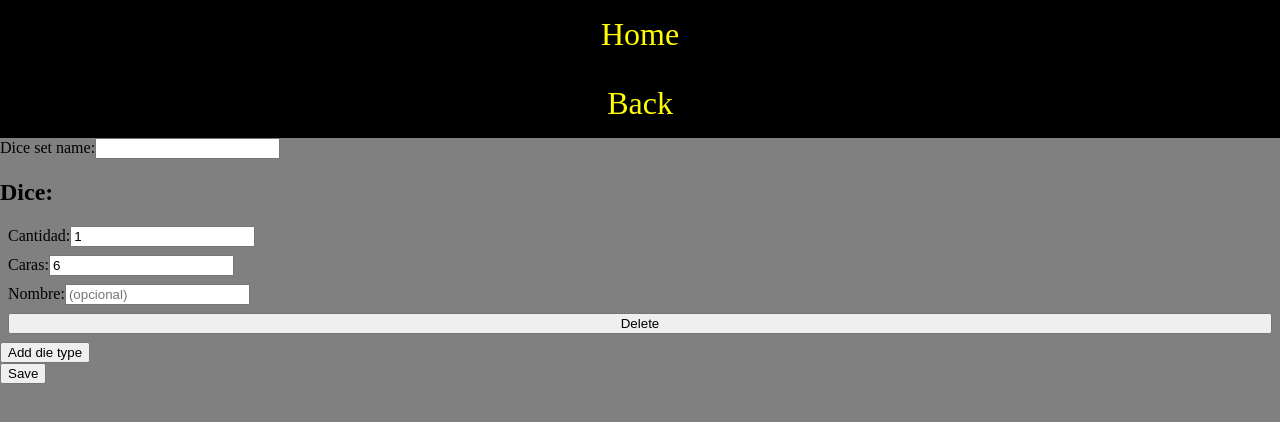
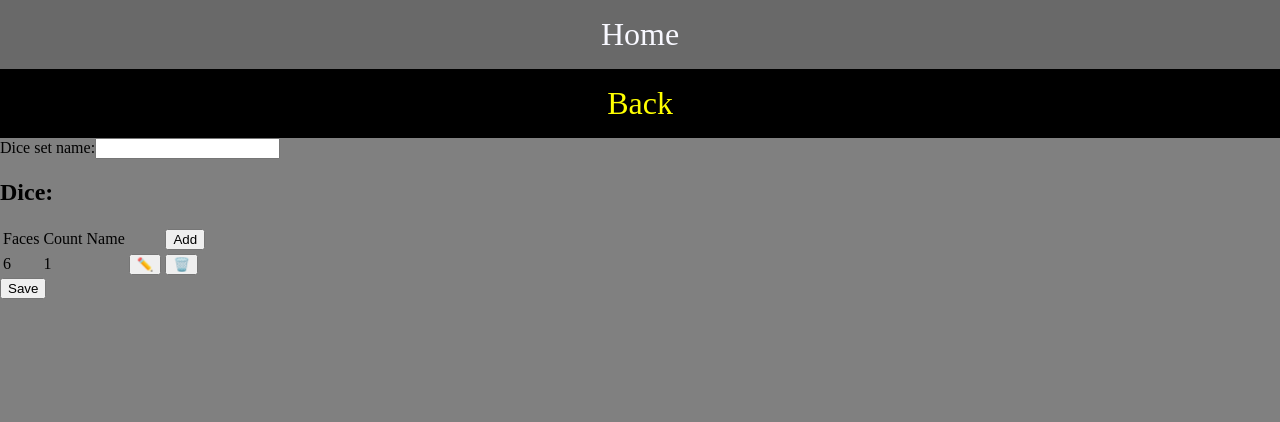
Before and after one commit to alebrozzo/timba, a SvelteKit app: page /dice/new in a window 1280 px wide. Shown: the top 422 px of the page. Built offline with nearby package versions, Linux system fonts and the light colour scheme.

Commit message:
ui refactor: different approach to UI

```diff
--- a/src/lib/diceUtils.ts
+++ b/src/lib/diceUtils.ts
@@ -2,15 +2,6 @@ import type { DiceSet, DieType } from "$lib/types"
 
 export function getDefaultDie(): DieType {
   return { faces: 6, count: 1 }
-}
-
-export function addDieType(set: DiceSet): DiceSet {
-  return { ...set, dice: [...set.dice, getDefaultDie()] }
-}
-
-export function deleteDieType(set: DiceSet, die: DieType): DiceSet {
-  //return { ...set, dice: set.dice.filter((x) => x.id !== die.id) }
-  return { ...set, dice: set.dice.filter((x) => x !== die) }
 }
 
 export function getDiceSetBySlug(sets: DiceSet[], slug: DiceSet["slug"] | DiceSet["id"]): DiceSet | null {
@@ -32,4 +23,8 @@ export function getDiceSetBySlug(sets: DiceSet[], slug: DiceSet["slug"] | DiceSe
 }
 
 export const DICE_EDIT_MODE_CHANGE_EVENT = "DiceEditModeChanged"
+export const DICE_SET_DIE_TYPE_ADD_EVENT = "DiceSetDieTypeAdd"
+export const DICE_SET_DIE_TYPE_EDIT_EVENT = "DiceSetDieTypeEdit"
+export const DICE_SET_DIE_TYPE_SAVE_EVENT = "DiceSetDieTypeSave"
+export const DICE_SET_DIE_TYPE_DELETE_EVENT = "DiceSetDieTypeDelete"
 export const DICE_SET_DELETE_EVENT = "DiceSetDeleted"
--- a/src/lib/stores/firestore.ts
+++ b/src/lib/stores/firestore.ts
@@ -48,14 +48,14 @@ const dieTypeConverter = {
   toFirestore(dieType: DieType): DocumentData {
     return { ...dieType, name: dieType.name ?? "" }
   },
-  fromFirestore(data: DocumentData): DieType {
-    return { faces: data.faces, count: data.count, name: data.name ?? "" }
+  fromFirestore(data: DocumentData, id: string): DieType {
+    return { faces: data.faces, count: data.count, name: data.name ?? "", id: id.toString() }
   },
 }
 
 const diceSetConverter = {
   toFirestore(set: DiceSet): DocumentData {
-    return { ...set, isActive: true }
+    return { ...set, dice: set.dice.map(dieTypeConverter.toFirestore), isActive: true }
   },
   fromFirestore(snapshot: QueryDocumentSnapshot<DocumentData, DocumentData>): DiceSet {
     const data = snapshot.data()
@@ -63,7 +63,7 @@ const diceSetConverter = {
       id: snapshot.id,
       name: data.name,
       slug: data.slug,
-      dice: data.dice.map(dieTypeConverter.fromFirestore),
+      dice: data.dice.map((x: DieType, ix: number) => dieTypeConverter.fromFirestore(x, ix)),
     }
   },
 }
--- a/src/routes/dice/diceSetEditor.svelte
+++ b/src/routes/dice/diceSetEditor.svelte
@@ -1,13 +1,50 @@
 <script lang="ts">
-  import { addDieType, deleteDieType } from "$lib/diceUtils"
-  import type { DiceSet } from "$lib/types"
+  import { getDefaultDie } from "$lib/diceUtils"
+  import type { DiceSet, DieType } from "$lib/types"
   import DieTypeEditor from "./dieTypeEditor.svelte"
+  import DieTypeList from "./dieTypeList.svelte"
 
   export let set: DiceSet
+  let editingDieType: DieType | null
+
+  function handleDiceSetDieTypeSave(e: CustomEvent<{ dieType: DieType }>) {
+    const editedDieType = set.dice.find((d) => d.id === e.detail.dieType.id)
+    if (editedDieType) {
+      editedDieType.faces = e.detail.dieType.faces
+      editedDieType.count = e.detail.dieType.count
+      editedDieType.name = e.detail.dieType.name
+    } else {
+      set.dice.push(e.detail.dieType)
+    }
+    set = { ...set }
+    editingDieType = null
+  }
+
+  function handleDiceSetDieTypeAdd() {
+    editingDieType = { ...getDefaultDie(), id: set.dice.length.toString() }
+  }
+
+  function handleDiceSetDieTypeEdit(e: CustomEvent<{ dieType: DieType }>) {
+    //editingDieType = set.dice.filter((d) => d.id === e.detail.dieType.id)
+    editingDieType = e.detail.dieType
+  }
+
+  function handleDiceSetDieTypeDelete(e: CustomEvent<{ dieType: DieType }>) {
+    set.dice = set.dice.filter((d) => d.id !== e.detail.dieType.id)
+    set = { ...set }
+  }
+
+  $: {
+    console.log("updated set!", set)
+  }
 </script>
 
-{#each set.dice as dieType}
-  <DieTypeEditor bind:dieType handleDeleteType={() => (set = deleteDieType(set, dieType))} />
-{/each}
-
-<button type="button" on:click={() => (set = addDieType(set))}>Add die type</button>
+<DieTypeList
+  {set}
+  on:DiceSetDieTypeAdd={handleDiceSetDieTypeAdd}
+  on:DiceSetDieTypeEdit={handleDiceSetDieTypeEdit}
+  on:DiceSetDieTypeDelete={handleDiceSetDieTypeDelete}
+/>
+{#if editingDieType}
+  <DieTypeEditor dieType={editingDieType} on:DiceSetDieTypeSave={handleDiceSetDieTypeSave} />
+{/if}
--- a/src/routes/dice/dieTypeEditor.svelte
+++ b/src/routes/dice/dieTypeEditor.svelte
@@ -1,14 +1,19 @@
 <script lang="ts">
+  import { createEventDispatcher } from "svelte"
+  import { DICE_SET_DIE_TYPE_SAVE_EVENT } from "$lib/diceUtils"
   import type { DieType } from "$lib/types"
 
   export let dieType: DieType
 
-  export let handleDeleteType: () => void
+  const dispatch = createEventDispatcher()
+  function saveDieType(dieType: DieType) {
+    dispatch(DICE_SET_DIE_TYPE_SAVE_EVENT, { dieType })
+  }
 </script>
 
 <div class="display-vertical editor-container">
-  <label>Cantidad:<input type="number" min="1" bind:value={dieType.count} /></label>
-  <label>Caras:<input type="number" min="1" bind:value={dieType.faces} /></label>
-  <label>Nombre:<input type="text" maxlength="30" placeholder="(opcional)" bind:value={dieType.name} /></label>
-  <button type="button" on:click={handleDeleteType}>Delete</button>
+  <label>Faces per die:<input type="number" min="1" bind:value={dieType.faces} /></label>
+  <label>Dice count:<input type="number" min="1" bind:value={dieType.count} /></label>
+  <label>Name:<input type="text" maxlength="30" placeholder="(opcional)" bind:value={dieType.name} /></label>
+  <button type="button" on:click={() => saveDieType(dieType)}>Save die type</button>
 </div>
--- /dev/null
+++ b/src/routes/dice/dieTypeList.svelte
@@ -0,0 +1,42 @@
+<script lang="ts">
+  import { createEventDispatcher } from "svelte"
+  import {
+    DICE_SET_DIE_TYPE_ADD_EVENT,
+    DICE_SET_DIE_TYPE_DELETE_EVENT,
+    DICE_SET_DIE_TYPE_EDIT_EVENT,
+  } from "$lib/diceUtils"
+  import type { DiceSet, DieType } from "$lib/types"
+
+  export let set: DiceSet
+
+  const dispatch = createEventDispatcher()
+
+  function addDieType() {
+    dispatch(DICE_SET_DIE_TYPE_ADD_EVENT)
+  }
+
+  function editDieType(dieType: DieType) {
+    dispatch(DICE_SET_DIE_TYPE_EDIT_EVENT, { dieType })
+  }
+
+  function deleteDieType(dieType: DieType) {
+    dispatch(DICE_SET_DIE_TYPE_DELETE_EVENT, { dieType })
+  }
+</script>
+
+<table>
+  <thead
+    ><td>Faces</td><td>Count</td><td>Name</td><td /><td><button on:click={() => addDieType()}>Add</button></td></thead
+  >
+  <tbody>
+    {#each set.dice as dieType}
+      <tr>
+        <td>{dieType.faces}</td>
+        <td>{dieType.count}</td>
+        <td>{dieType.name ?? ""}</td>
+        <td><button on:click={() => editDieType(dieType)}>✏️</button></td>
+        <td><button on:click={() => deleteDieType(dieType)}>🗑️</button></td>
+      </tr>
+    {/each}
+  </tbody>
+</table>
```
Also changed, not shown: src/routes/dice/dieTypeViewer.svelte (deleted, +0 -11 lines), 1 other file (tests, documents, lock files or other folders).
